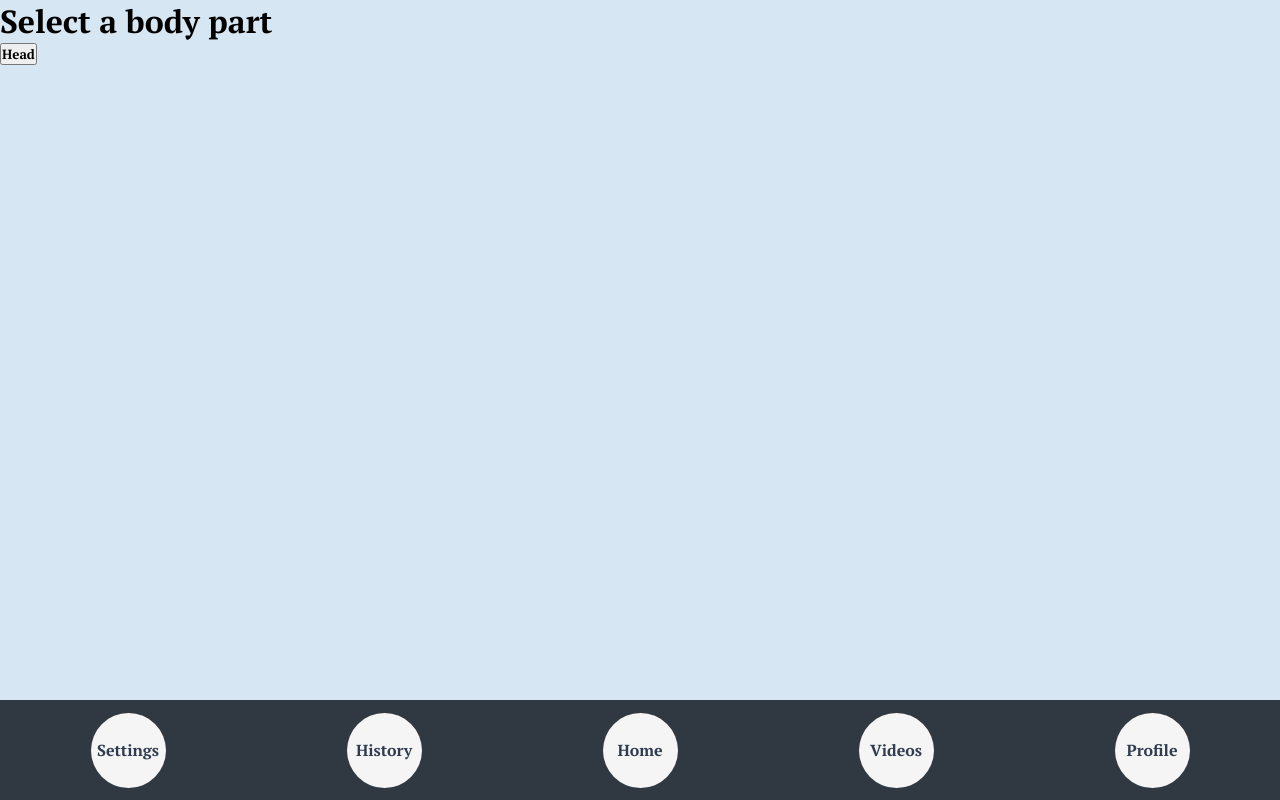
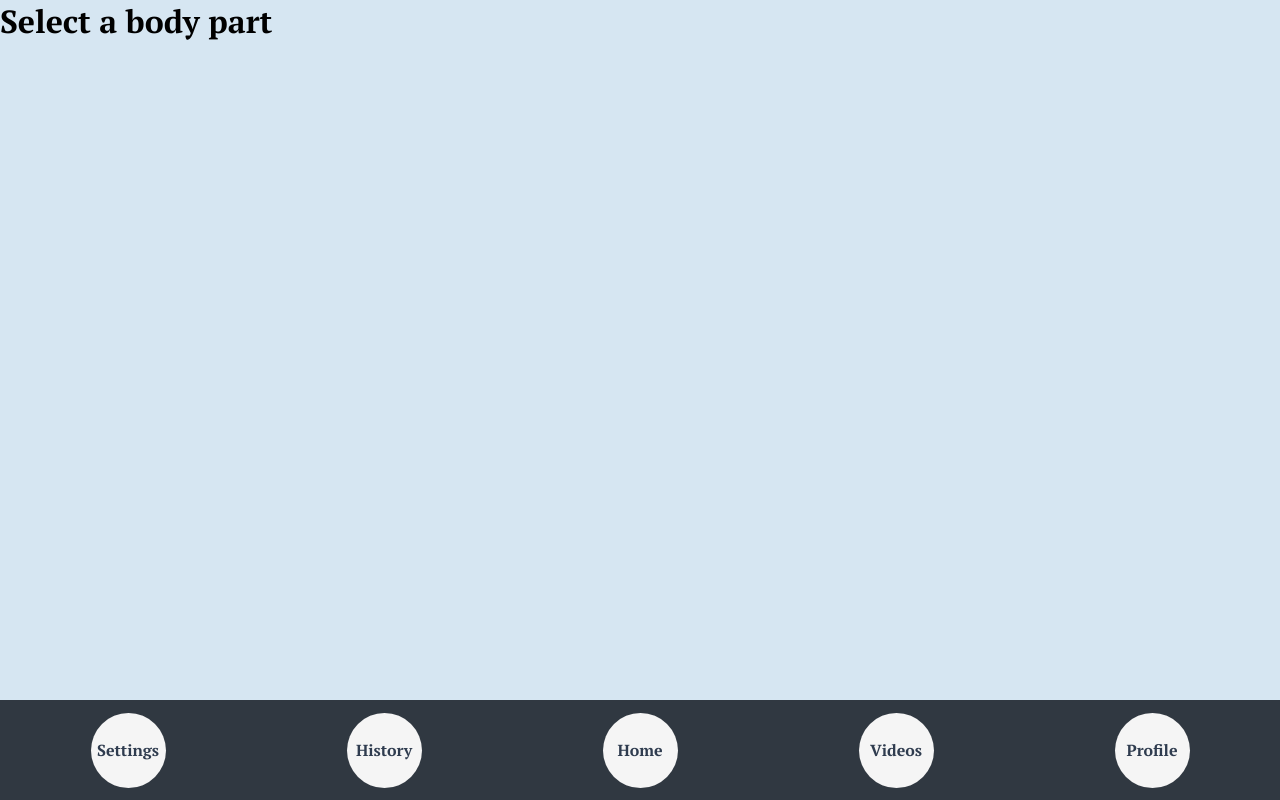
Before and after one commit to JamieDoe/Dissertation, a website: page Client/index.html in a window 1280 px wide. Drawn offline with Linux system fonts and the light colour scheme; grey boxes are pictures that could not be loaded.

Commit message:
setting up images on selection page

```diff
--- a/Client/main.js
+++ b/Client/main.js
@@ -3,6 +3,7 @@
 // get the body element.
 const body = document.querySelector('body');
 
+// creates body part selection page.
 function homePage() {
 
     while (body.firstChild) {
@@ -19,7 +20,6 @@ function homePage() {
     homeTitle.innerHTML = 'Select a body part';
     mainContentContainer.appendChild(homeTitle);
 
-
     // creates the body part selector.
 
     const bodyPartSelector = document.createElement('div');
@@ -28,7 +28,7 @@ function homePage() {
 
 
     // create a head button.
-    const headBtn = document.createElement('button');
+    /*const headBtn = document.createElement('button');
     headBtn.setAttribute('id', 'headBtn');
     headBtn.innerHTML = 'Head';
     bodyPartSelector.appendChild(headBtn);
@@ -36,6 +36,7 @@ function homePage() {
     headBtn.addEventListener('click', () => {
         videoReturn('head');
     });
+    */
 
     navBar();
 };
--- a/Client/style.css
+++ b/Client/style.css
@@ -150,3 +150,14 @@ body {
     border-radius: 5px;
     margin: 18px 10px 0 10px;
 }
+
+/* Body part selection page */
+
+#mainContentContainer {
+    width: 100%;
+}
+
+#bodyPartSelector {
+    width: 90%;
+    background-image: url("/assets/bodyFront.png");
+}
```
